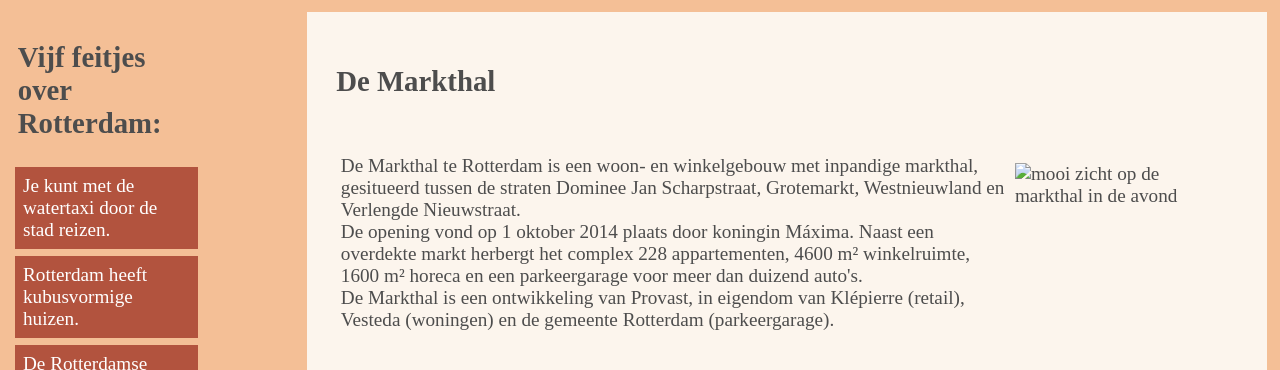
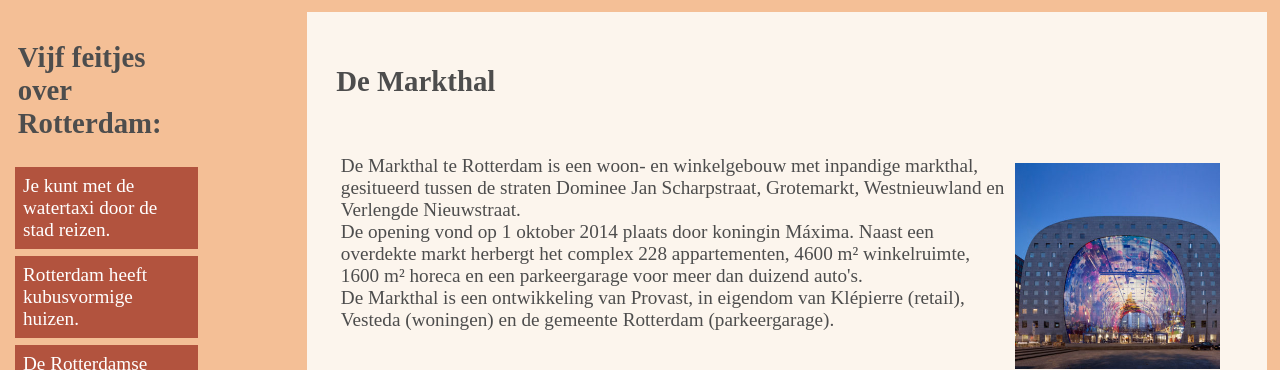
Before and after one commit to mmi12345/huiswerk18, a plain HTML site: page index.html in a window 1280 px wide. Shown: the part 427-797 px from the top of the page. Drawn offline with Linux system fonts and the light colour scheme.

Commit message:
Add files via upload

```diff
--- a/index.html
+++ b/index.html
@@ -30,7 +30,7 @@
             <div class="col-9">
                 <article>
                     <h2>De Markthal</h2>
-                    <p><img src="afbeeldingen/markthal1.jpg" alt="mooi zicht op de markthal in de avond"
+                    <p><img src="afbeeldingen/markthal1.png" alt="mooi zicht op de markthal in de avond"
                             title="Markthal" height="400" width="400">De Markthal te Rotterdam is een woon- en
                         winkelgebouw met inpandige markthal, gesitueerd tussen de straten Dominee Jan Scharpstraat,
                         Grotemarkt, Westnieuwland en Verlengde Nieuwstraat.<br> De opening vond op 1 oktober 2014 plaats
```
